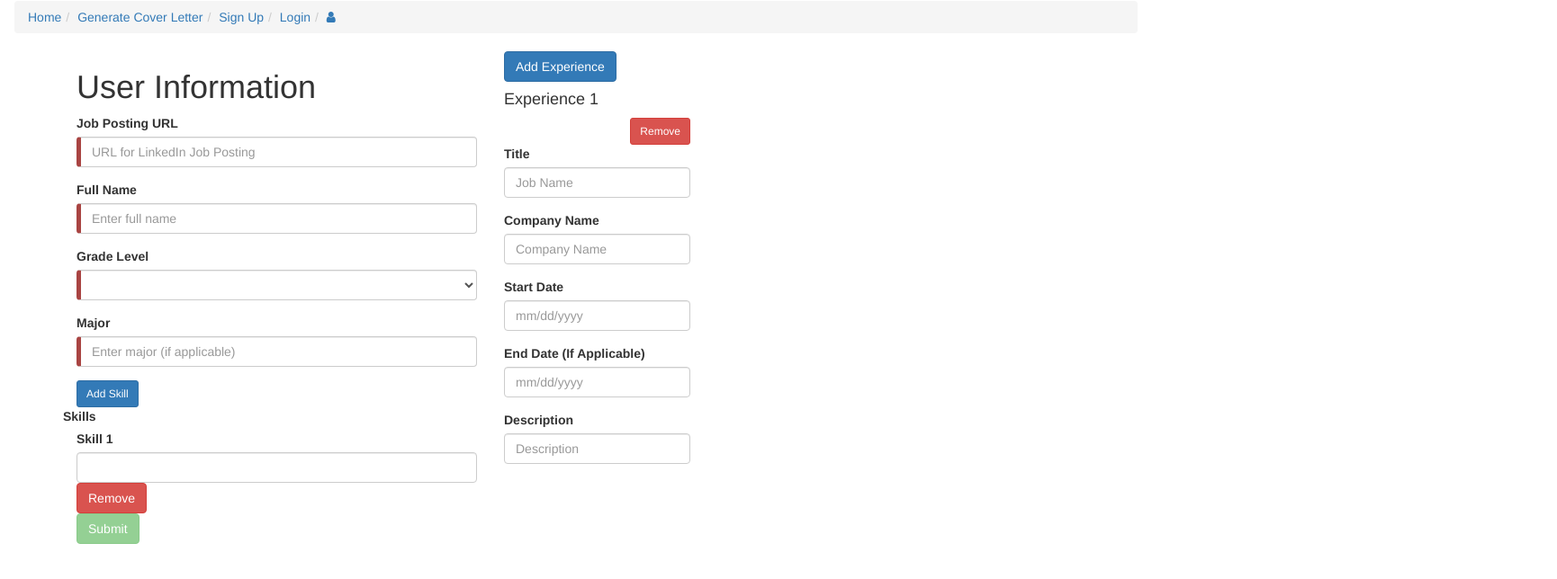
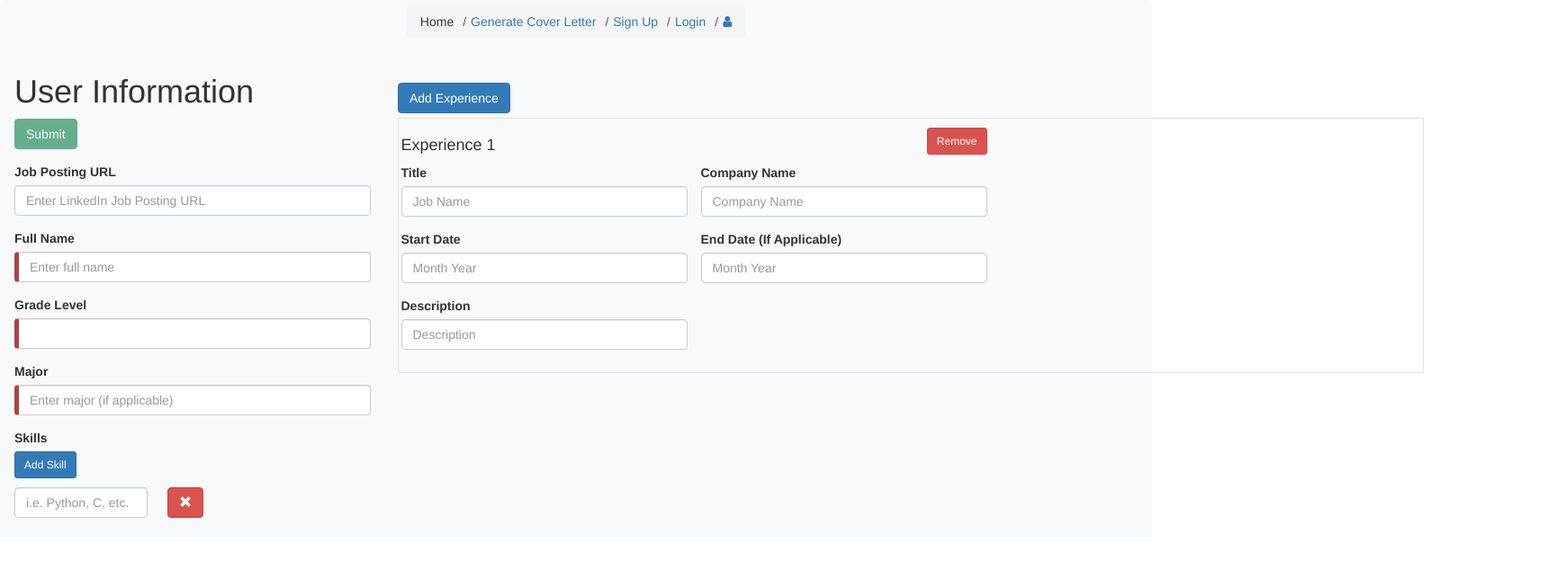
Before and after one commit to kimiweng233/LinkMe, an Angular app in the folder frontend/: page /generate in a window 1280 px wide. Shown: the top 644 px of the page at 90% size, 1730 px wide, since content can reach past the window. Built offline with nearby package versions, Linux system fonts and the light colour scheme.

Commit message:
fully connected frontend to backend - user input fully functional

```diff
--- a/frontend/src/app/forms/user-form.component.html
+++ b/frontend/src/app/forms/user-form.component.html
@@ -1,19 +1,30 @@
 <!-- <p>{{userForm.value | json}}</p>
 <p>{{experiences.value | json }}</p> -->
-<div class="container">
-  <form [formGroup]="userForm" (ngSubmit)="onSubmit()" class="col-sm-5">
+<div class="container-fluid">
+  <div class="row equal" [hidden]="submitted">
+
+    <div class="col-md-4">
+      <form [formGroup]="userForm" (ngSubmit)="onSubmit()">
 
         <!-- userForm starts here -->
         <h1>User Information</h1>
 
+        <button type="submit" class="btn btn-success mb-4" [disabled]="!userForm.valid">
+          Submit
+        </button>
+
+        <div class="col">
           <div class="form-group">
             <label for="url">Job Posting URL</label>
-      <input type="text" class="form-control" id="url" placeholder="URL for LinkedIn Job Posting" formControlName="url">
+            <input type="text" class="form-control" id="url" placeholder="Enter LinkedIn Job Posting URL"
+              formControlName="url">
+          </div>
         </div>
 
         <div class="form-group">
           <label for="fullName">Full Name</label>
-      <input type="text" class="form-control" id="fullName" placeholder="Enter full name" formControlName="fullName">
+          <input type="text" class="form-control" id="fullName" placeholder="Enter full name"
+            formControlName="fullName">
         </div>
 
         <div class="form-group">
@@ -28,36 +39,33 @@
           <input type="text" class="form-control" id="major" placeholder="Enter major (if applicable)"
             formControlName="major" required>
         </div>
-
+        <div formArrayName="skills">
           <div>
-      <button type="button" class="btn btn-primary btn-sm" (click)="addSkill()">Add Skill</button>
-    </div>
-    <div formArrayName="skills">
-      <div class="row">
             <label for="skills">Skills</label>
           </div>
-        <div *ngFor="let skill of skills.controls; let i=index">
-          <div class="wrapper">
-            <label for="skill">Skill {{i + 1}}</label>
-            <input type="text" class="form-control" [formControlName]="i">
-            <button type="button" class="btn btn-danger" (click)="removeSkill(i)">Remove</button>
-              <!-- <span class="glyphicon glyphicon-remove"></span> -->
+          <div>
+            <button type="button" class="btn btn-primary btn-sm mb-3" (click)="addSkill()">Add Skill</button>
+          </div>
+          <div class="row" *ngFor="let skill of skills.controls; let i=index">
+
+            <div class="col-sm-5 mb-4">
+              <input type="text" class="form-control mb-6" [formControlName]="i" placeholder="i.e. Python, C, etc.">
+            </div>
+
+            <div class="col-auto">
+              <button type="button" class="btn btn-danger" (click)="removeSkill(i)">
+                <span class="glyphicon glyphicon-remove"></span>
+              </button>
+            </div>
 
           </div>
         </div>
-
-
-    </div>
-
-    <button type="submit" class="btn btn-success" [disabled]="!userForm.valid">
-      Submit
-    </button>
-
       </form>
       <!-- userForm ends here-->
-
+    </div>
     <!-- experience form starts here -->
-  <form [formGroup]="experienceForm" class="col-sm-5">
+    <div class="col-md-2 pt-5">
+      <form [formGroup]="experienceForm">
         <button type="button" class="btn btn-primary mb-2" (click)="addExperience()">Add Experience</button>
 
         <section class="container border mb-4 p-3" formArrayName="experiences"
@@ -90,13 +98,13 @@
               <div class="col-6">
                 <div class="form-group">
                   <label>Start Date</label>
-              <input type="text" class="form-control" formControlName="startDate" placeholder="mm/dd/yyyy" />
+                  <input type="text" class="form-control" formControlName="startDate" placeholder="Month Year" />
                 </div>
               </div>
               <div class="col-6">
                 <div class="form-group">
                   <label>End Date (If Applicable)</label>
-              <input type="text" class="form-control" formControlName="endDate" placeholder="mm/dd/yyyy">
+                  <input type="text" class="form-control" formControlName="endDate" placeholder="Month Year">
                 </div>
               </div>
               <div class="col-6">
@@ -109,14 +117,13 @@
           </div>
 
         </section>
+      </form>
+    </div>
 
+  </div>
   <!-- Conditional div to show user submission + make generation option appear -->
 
   <div class="confirmation" [hidden]="!submitted">
     <span>Success! Information Received.</span>
-      <!-- input url here -->
-
   </div>
-
-  </form>
 </div>
--- a/frontend/src/app/forms/user-form.components.ts
+++ b/frontend/src/app/forms/user-form.components.ts
@@ -23,7 +23,7 @@ export class UserFormComponent implements OnInit {
     })
 
     userForm = this.fb.group({
-        url: ['', Validators.required],
+        url: [''],
         fullName: ['', Validators.required],
         gradeLevel: [''],
         major: [''],
@@ -40,6 +40,7 @@ export class UserFormComponent implements OnInit {
         return this.fb.group({
             title: '',
             company: '',
+            onGoing: '',
             startDate: '',
             endDate: '',
             description: '',
@@ -78,6 +79,12 @@ export class UserFormComponent implements OnInit {
         let exp = experienceData.experiences;
         let experienceObj = {};
         for (let i = 0; i < exp.length; i++) {
+            if (exp.at(i)['endDate'] == '') {
+                exp.at(i)['onGoing'] = true;
+            }
+            else {
+                exp.at(i)['onGoing'] = false;
+            }
             experienceObj[i] = exp.at(i);
         }
         let userData = this.userForm.getRawValue();
--- a/frontend/src/index.html
+++ b/frontend/src/index.html
@@ -2,13 +2,15 @@
 <html lang="en">
 <head>
   <meta charset="utf-8">
-  <title>FrontEnd</title>
+  <title>LinkMe</title>
   <base href="/">
   <meta name="viewport" content="width=device-width, initial-scale=1">
   <link rel="icon" type="image/x-icon" href="favicon.ico">
   <link rel="stylesheet" href="assets/forms.css">
+  <link href="https://cdn.jsdelivr.net/npm/bootstrap@5.3.0-alpha1/dist/css/bootstrap.min.css" rel="stylesheet" integrity="sha384-GLhlTQ8iRABdZLl6O3oVMWSktQOp6b7In1Zl3/Jr59b6EGGoI1aFkw7cmDA6j6gD" crossorigin="anonymous">
 </head>
 <body>
   <app-root></app-root>
+  <script src="https://cdn.jsdelivr.net/npm/bootstrap@5.3.0-alpha1/dist/js/bootstrap.bundle.min.js" integrity="sha384-w76AqPfDkMBDXo30jS1Sgez6pr3x5MlQ1ZAGC+nuZB+EYdgRZgiwxhTBTkF7CXvN" crossorigin="anonymous"></script>
 </body>
 </html>
```
Also changed, not shown: 2 other files (tests, documents, lock files or other folders). Lines whose indentation alone changed are shown as unchanged.
